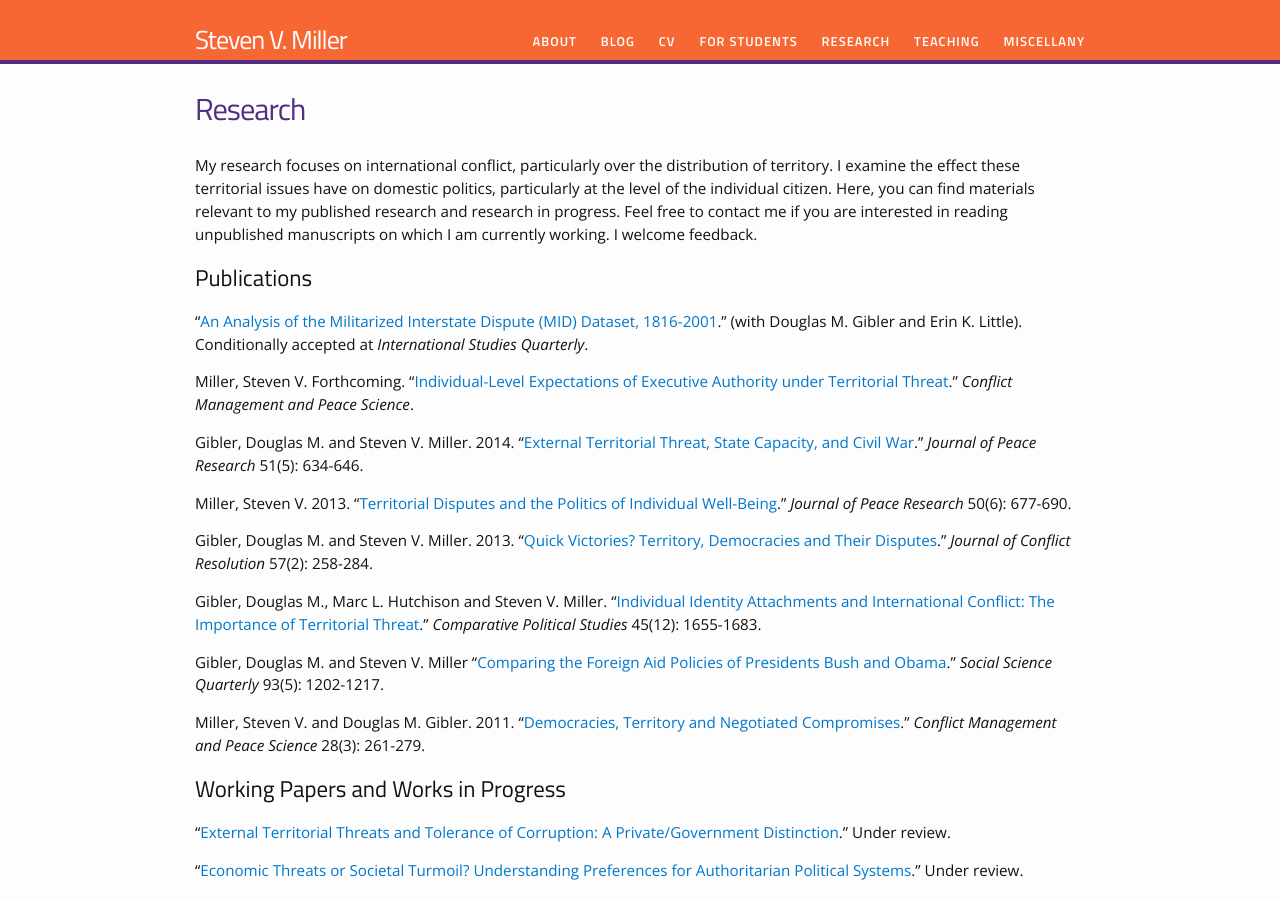
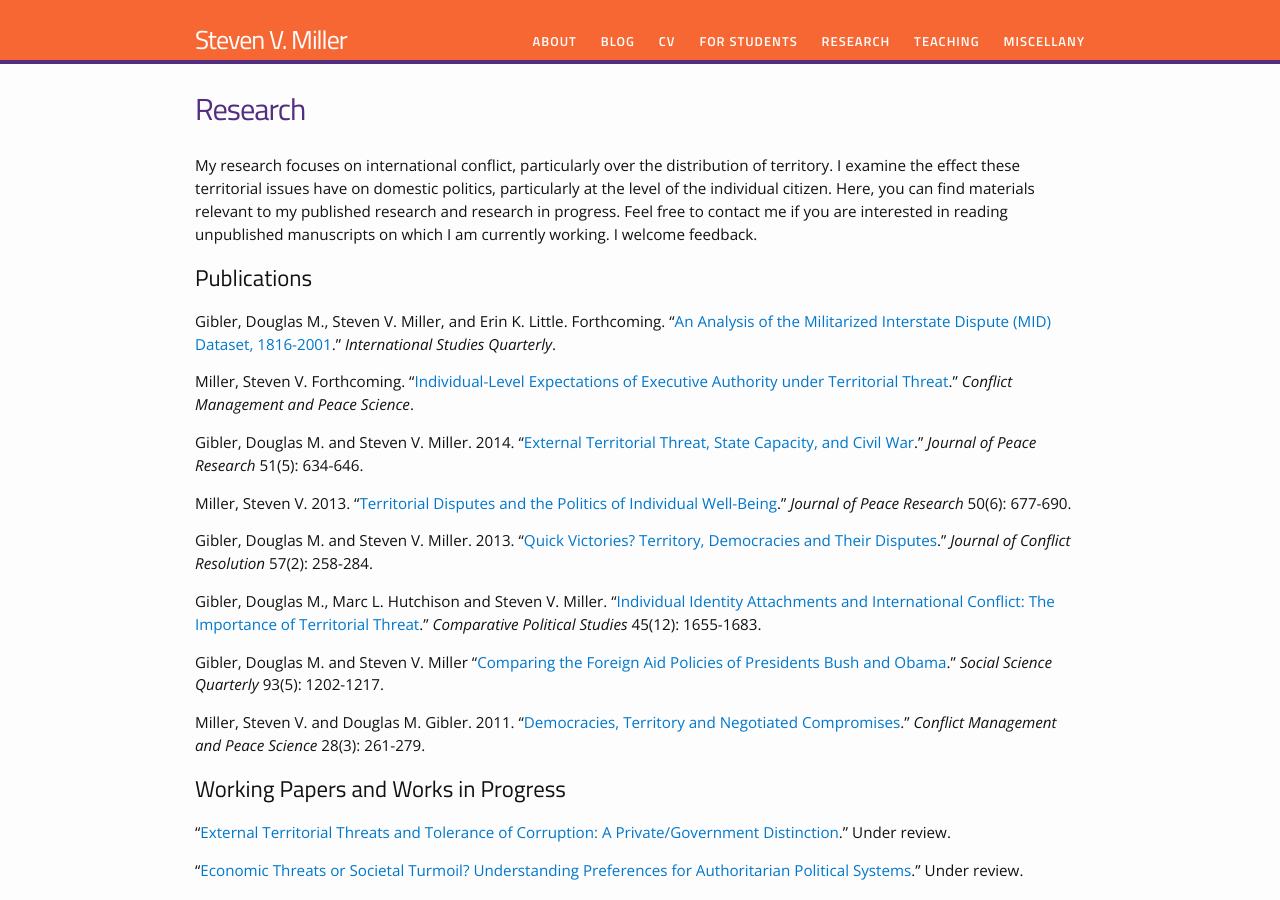
Before and after one commit to svmiller/svmiller.github.io, a Jekyll site: the page built from research.md, in a window 1280 px wide and 900 px high. Built offline with Jekyll 4.4.1, drawn with Linux system fonts in a browser that asks for light colours; some web fonts are replaced.

Commit message:
add publication (woo-hoo)

```diff
--- a/research.md
+++ b/research.md
@@ -8,7 +8,7 @@
 
 ## Publications
 
-"[An Analysis of the Militarized Interstate Dispute (MID) Dataset, 1816-2001](http://dmgibler.people.ua.edu/mid-replication.html)." (with Douglas M. Gibler and Erin K. Little). Conditionally accepted at *International Studies Quarterly*.
+Gibler, Douglas M., Steven V. Miller, and Erin K. Little. Forthcoming. "[An Analysis of the Militarized Interstate Dispute (MID) Dataset, 1816-2001](http://dmgibler.people.ua.edu/mid-replication.html)." *International Studies Quarterly*.
 
 Miller, Steven V. Forthcoming. "[Individual-Level Expectations of Executive Authority under Territorial Threat](/research/individual-level-expectations-of-executive-authority-under-territorial-threat/)." *Conflict Management and Peace Science*.
 
```
